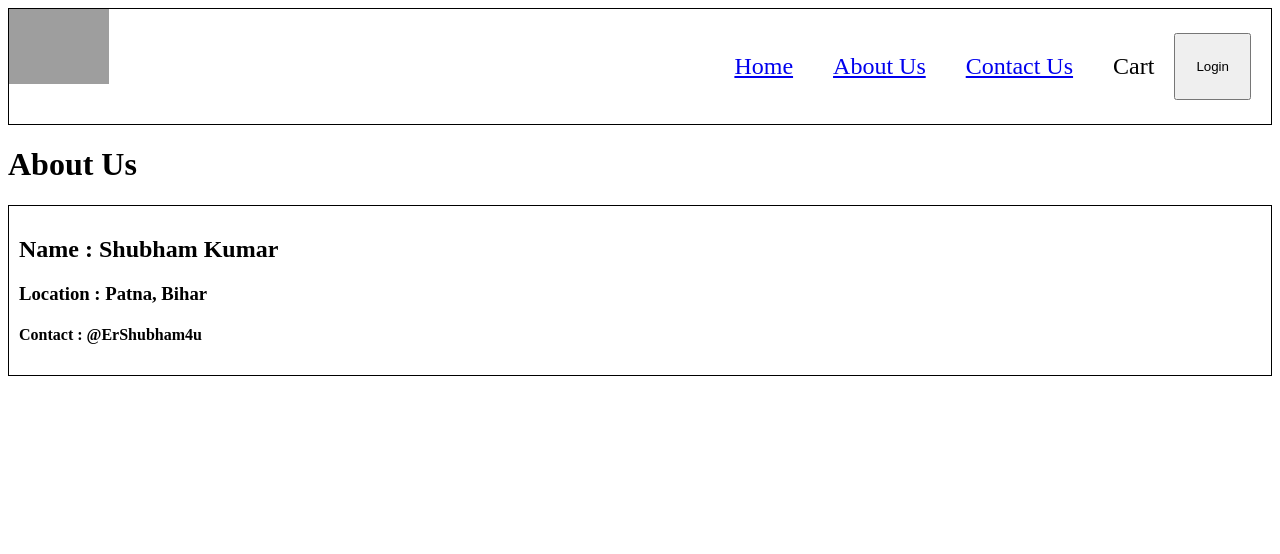
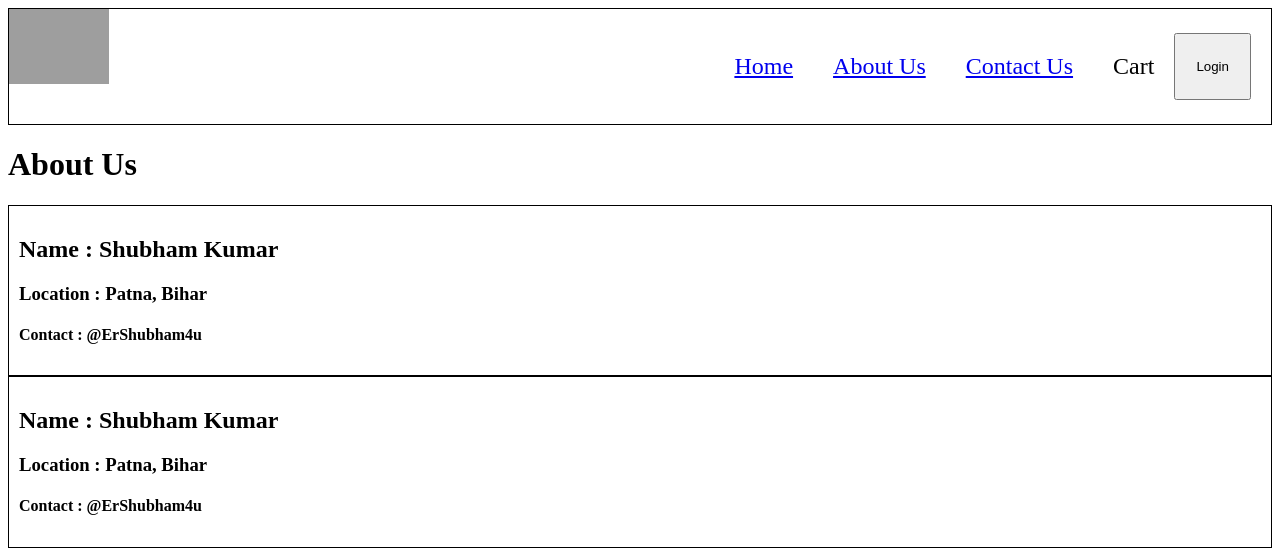
Before and after one commit to ErShubham4u/CJC, a React (Vite) app: page /about in a window 1280 px wide. Shown: the top 554 px of the page. Built offline with nearby package versions, Linux system fonts and the light colour scheme; grey boxes are pictures that could not be loaded.

Commit message:
Class - 11 ( Part - 02 )

```diff
--- a/src/components/About.js
+++ b/src/components/About.js
@@ -1,10 +1,13 @@
 import User from "./User";
+import UserClass from "./UserClass";
 
 const About = () => {
   return (
     <div>
       <h1>About Us</h1>
       <User />
+      <UserClass />
+
     </div>
   );
 };
--- /dev/null
+++ b/src/components/UserClass.js
@@ -0,0 +1,15 @@
+import React from "react";
+
+class UserClass extends React.Component {
+  render() {
+    return (
+      <div className="user-card">
+        <h2>Name : Shubham Kumar</h2>
+        <h3>Location : Patna, Bihar</h3>
+        <h4>Contact : @ErShubham4u</h4>
+      </div>
+    );
+  }
+}
+
+export default UserClass;
```
